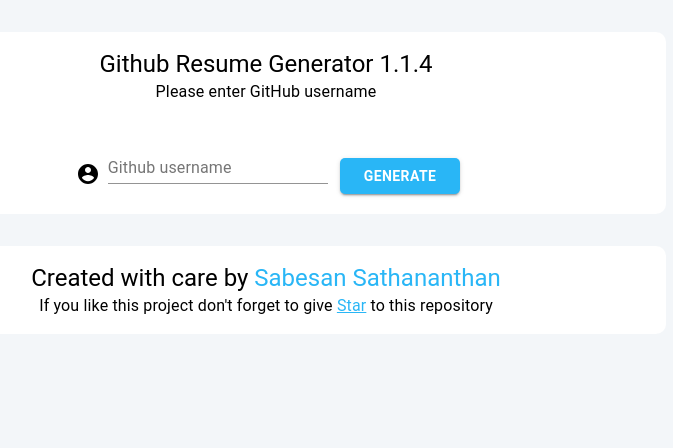
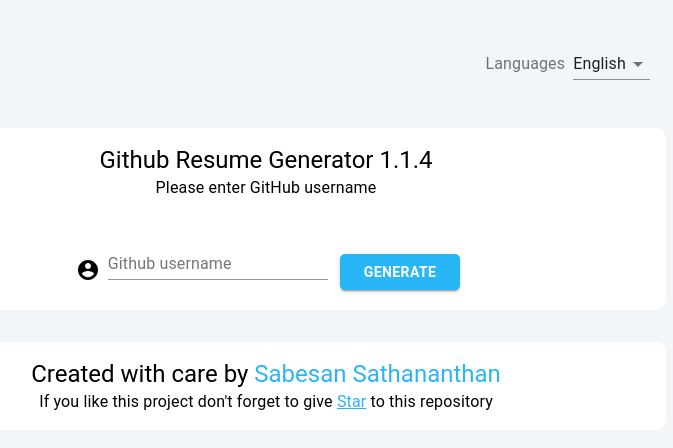
Before and after one commit to sabesansathananthan/React-GitHub-Resume, a React (Create React App) app: page / in a window 1280 px wide. Shown: the top 448 px of the page, without its empty margins (374-1047 px from the left). Built offline with nearby package versions, Linux system fonts and the light colour scheme; some icons are missing.

Commit message:
add :: language dropdown and header section

```diff
--- /dev/null
+++ b/src/components/Header.js
@@ -0,0 +1,79 @@
+import React, { useState } from 'react';
+import { Grid, InputLabel, makeStyles, Select, MenuItem } from "@material-ui/core";
+
+import languages from '../constants/languages';
+
+const useStyles = makeStyles((theme) => ({
+  container: {
+    maxWidth: "80%",
+    margin: "2rem auto",
+    padding: "1rem",
+    borderRadius: "10px",
+    "@media (min-width: 992px)": {
+      maxWidth: "800px",
+    },
+  },
+  languageWrapper: {
+    display: 'flex',
+    width: '100%',
+    alignItems: 'center',
+    justifyContent: 'flex-end'
+  },
+  languageLabel: {
+    marginRight: '8px'
+  }
+}));
+
+const Header = () => {
+  const classes = useStyles();
+  const [languageCode, setLanguageCode] = useState('en');
+
+  const handleChangeLanguage = ({ target: { value } }) => {
+    setLanguageCode(value);
+  }
+
+  return (
+    <Grid
+      container
+      className={classes.container}
+    >
+      <Grid
+        className={classes.languageWrapper}
+      >
+        <InputLabel
+          id="demo-simple-select-label"
+          className={classes.languageLabel}
+        >
+            Languages
+        </InputLabel>
+        <Select
+          labelId="demo-simple-select-filled-label"
+          id="demo-simple-select-filled"
+          value={languageCode}
+          onChange={handleChangeLanguage}
+        >
+          <MenuItem value="">
+            <em>None</em>
+          </MenuItem>
+          {
+            languages.length > 0
+            ?
+              languages.map((item, index) => {
+                return (
+                  <MenuItem
+                    key={index.toString()}
+                    value={item.code}
+                  >
+                    {item.nativeName}
+                  </MenuItem>
+                )
+              })
+            : null
+          }
+        </Select>
+      </Grid>
+    </Grid>
+  )
+};
+
+export default Header;
--- a/src/components/index.js
+++ b/src/components/index.js
@@ -4,3 +4,4 @@
 export { default as SearchForm } from "./SearchForm";
 export { default as UserProfile } from "./UserProfile";
 export { default as Footer } from "./Footer";
+export { default as Header } from "./Header";
--- /dev/null
+++ b/src/constants/languages.js
@@ -0,0 +1,39 @@
+const languages = [
+  {
+    "code": "en",
+    "name": "English",
+    "nativeName": "English"
+  },
+  {
+    "code": "fr",
+    "name": "French",
+    "nativeName": "français, langue française"
+  },
+  {
+    "code": "de",
+    "name": "German",
+    "nativeName": "Deutsch"
+  },
+  {
+    "code": "it",
+    "name": "Italian",
+    "nativeName": "Italiano"
+  },
+  {
+    "code": "es",
+    "name": "Spanish; Castilian",
+    "nativeName": "español, castellano"
+  },
+  {
+    "code": "pl",
+    "name": "Polish",
+    "nativeName": "polski"
+  },
+  {
+    "code": "pt",
+    "name": "Portuguese",
+    "nativeName": "Português"
+  },
+]
+
+export default languages;
--- a/src/pages/LandingPage.js
+++ b/src/pages/LandingPage.js
@@ -1,5 +1,5 @@
 import React, { Component } from "react";
-import { SearchForm, Footer } from "../components";
+import { SearchForm, Footer, Header } from "../components";
 import { Grid, withStyles, Typography } from "@material-ui/core";
 import packageJson from "../../package.json";
 
@@ -40,6 +40,7 @@
     const { classes } = this.props;
     return (
       <React.Fragment>
+        <Header />
         <Grid
           id="home"
           container
```
